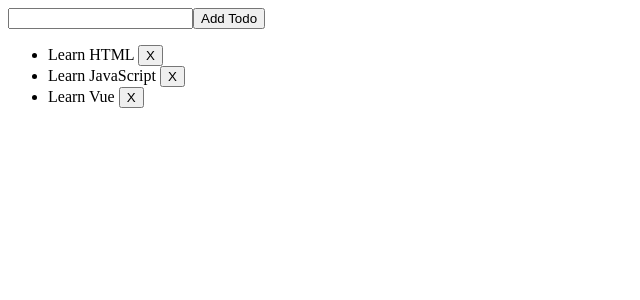
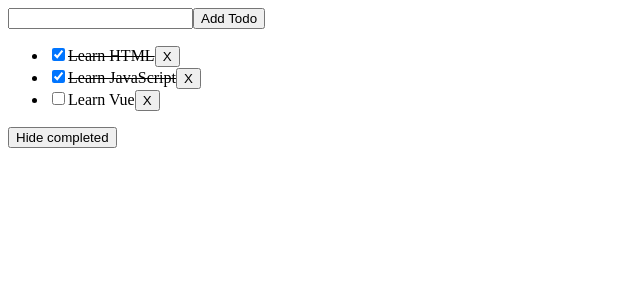
Before and after one commit to sumitroajiprabowo/vue3-composite-api, a Vue app: page / in a window 1280 px wide. Shown: the top 300 px of the page, without its empty margins (0-640 px from the left). Built offline with nearby package versions, Linux system fonts and the light colour scheme.

Commit message:
Computed Property

```diff
--- a/src/App.vue
+++ b/src/App.vue
@@ -1,38 +1,51 @@
 <script setup>
-import { ref } from 'vue'
+import { ref, computed } from 'vue'
 
-// give each todo a unique id
 let id = 0
 
 const newTodo = ref('')
+const hideCompleted = ref(false)
 const todos = ref([
-  { id: id++, text: 'Learn HTML' },
-  { id: id++, text: 'Learn JavaScript' },
-  { id: id++, text: 'Learn Vue' }
+  { id: id++, text: 'Learn HTML', done: true },
+  { id: id++, text: 'Learn JavaScript', done: true },
+  { id: id++, text: 'Learn Vue', done: false }
 ])
 
-// add a new todo to the list
-// if value is empty, do nothing
+const filteredTodos = computed(() => {
+  return hideCompleted.value
+    ? todos.value.filter((t) => !t.done)
+    : todos.value
+})
+
 function addTodo() {
-  if (!newTodo.value) return
-  todos.value.push({ id: id++, text: newTodo.value })
+  todos.value.push({ id: id++, text: newTodo.value, done: false })
   newTodo.value = ''
 }
 
 function removeTodo(todo) {
-  todos.value = todos.value.filter(t => t.id !== todo.id)
+  todos.value = todos.value.filter((t) => t !== todo)
 }
 </script>
 
 <template>
   <form @submit.prevent="addTodo">
-    <input v-model="newTodo">
+    <input v-model="newTodo" />
     <button>Add Todo</button>
   </form>
   <ul>
     <li v-for="todo in todos" :key="todo.id">
-      {{ todo.text }}
+      <input type="checkbox" v-model="todo.done">
+      <span :class="{ done: todo.done }">{{ todo.text }}</span>
       <button @click="removeTodo(todo)">X</button>
     </li>
   </ul>
+  <button @click="hideCompleted = !hideCompleted">
+    {{ hideCompleted ? 'Show all' : 'Hide completed' }}
+  </button>
 </template>
+
+<style>
+.done {
+  text-decoration: line-through;
+}
+</style>
```
